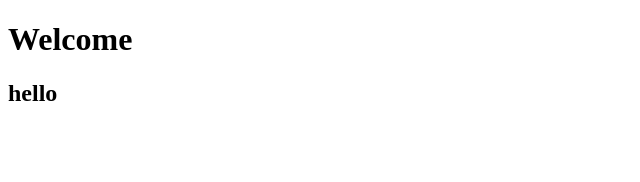
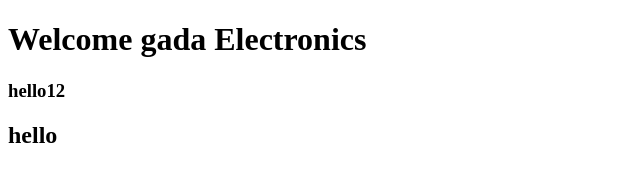
Before and after one commit to PrathamRvarma/harsh, a plain HTML site: page index.html in a window 1280 px wide. Shown: the whole page, without its empty margins (0-640 px from the left). Drawn offline with Linux system fonts and the light colour scheme.

Commit message:
1st commit

```diff
--- a/index.html
+++ b/index.html
@@ -7,7 +7,8 @@
     <title>Gada Electronics</title>
 </head>
 <body>
-    <h1>Welcome</h1>
+    <h1>Welcome gada Electronics</h1>
+    <h3>hello12</h3>
     <h2>hello<h2>
 </body>
 </html>
```
